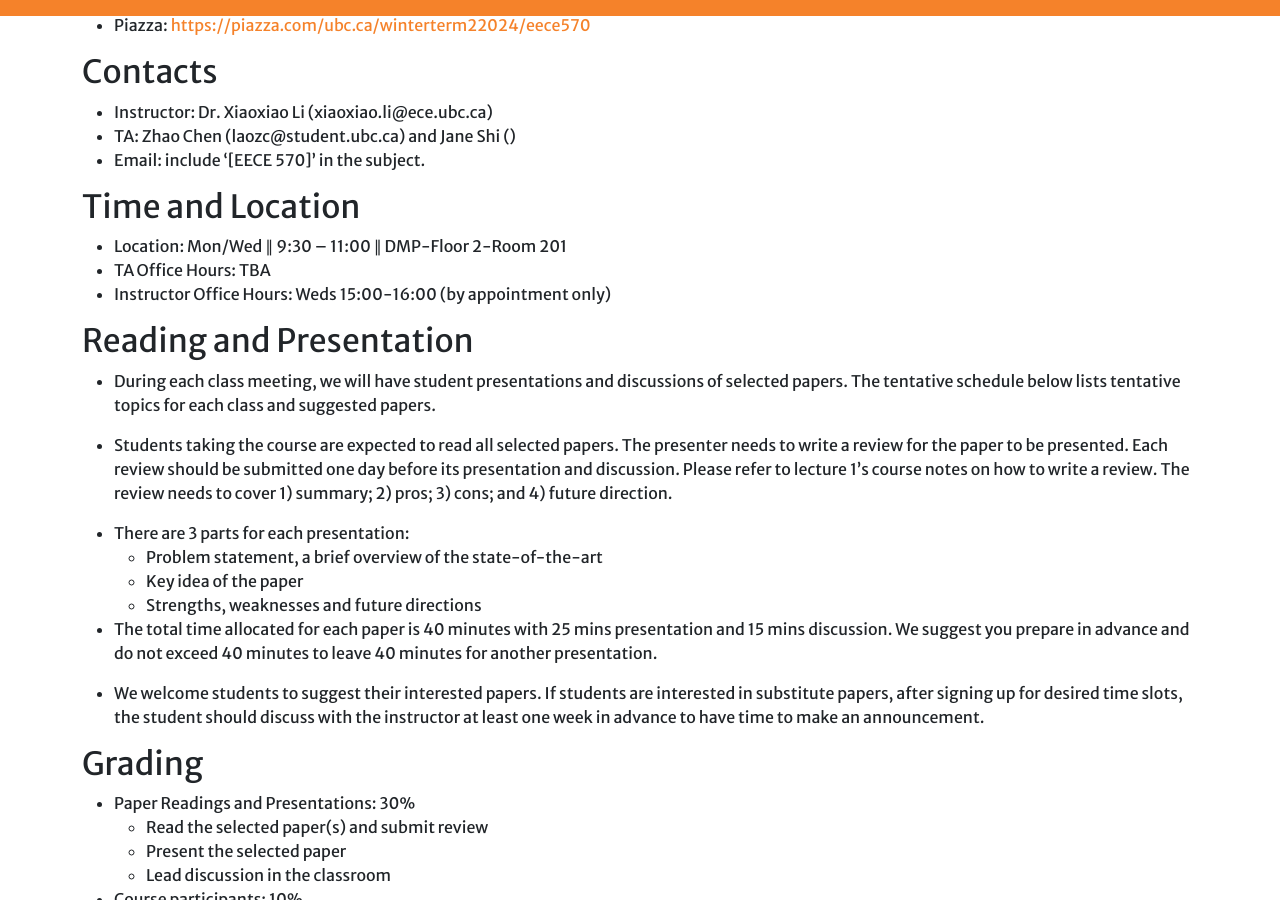
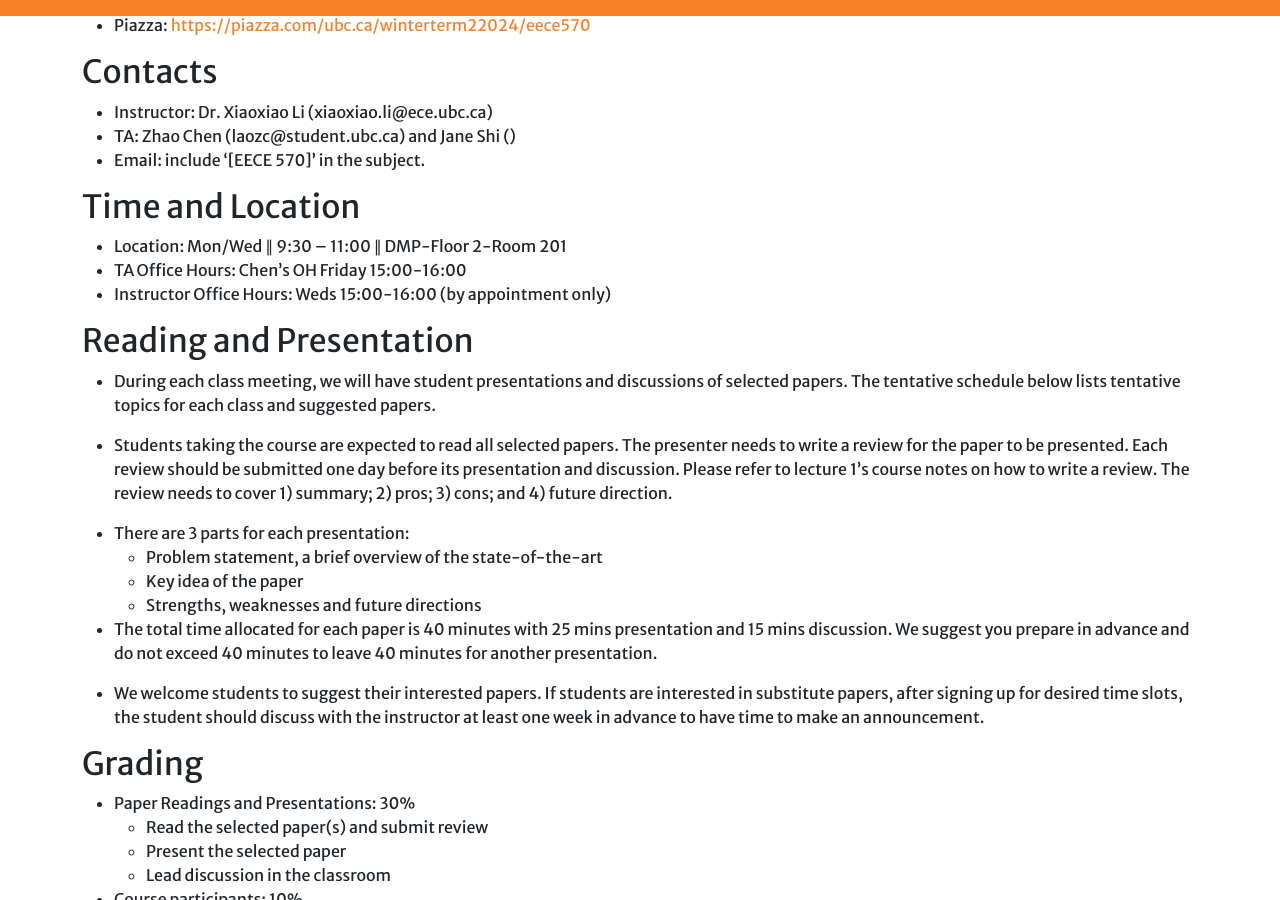
Before and after one commit to ubc-tea/EECE-570-2024w2, a Jekyll site: the page built from index.md, in a window 1280 px wide and 900 px high, scrolled down 689 px. Built offline with Jekyll 4.4.1, drawn with Linux system fonts in a browser that asks for light colours; a script that is not in the unit is left out; our own code applies the rules of GitHub Pages for plain Markdown files.

Commit message:
update oh

```diff
--- a/index.md
+++ b/index.md
@@ -34,7 +34,7 @@ background in machine learning, linear algebra, and coding skills.
 
 * Location:
 Mon/Wed ∥ 9:30 – 11:00 ∥ DMP-Floor 2-Room 201
-* TA Office Hours: TBA
+* TA Office Hours: Chen's OH Friday 15:00-16:00
 * Instructor Office Hours: Weds 15:00-16:00 (by appointment only)
 
 {% include resources.html content=site.extra-resources %}
```
